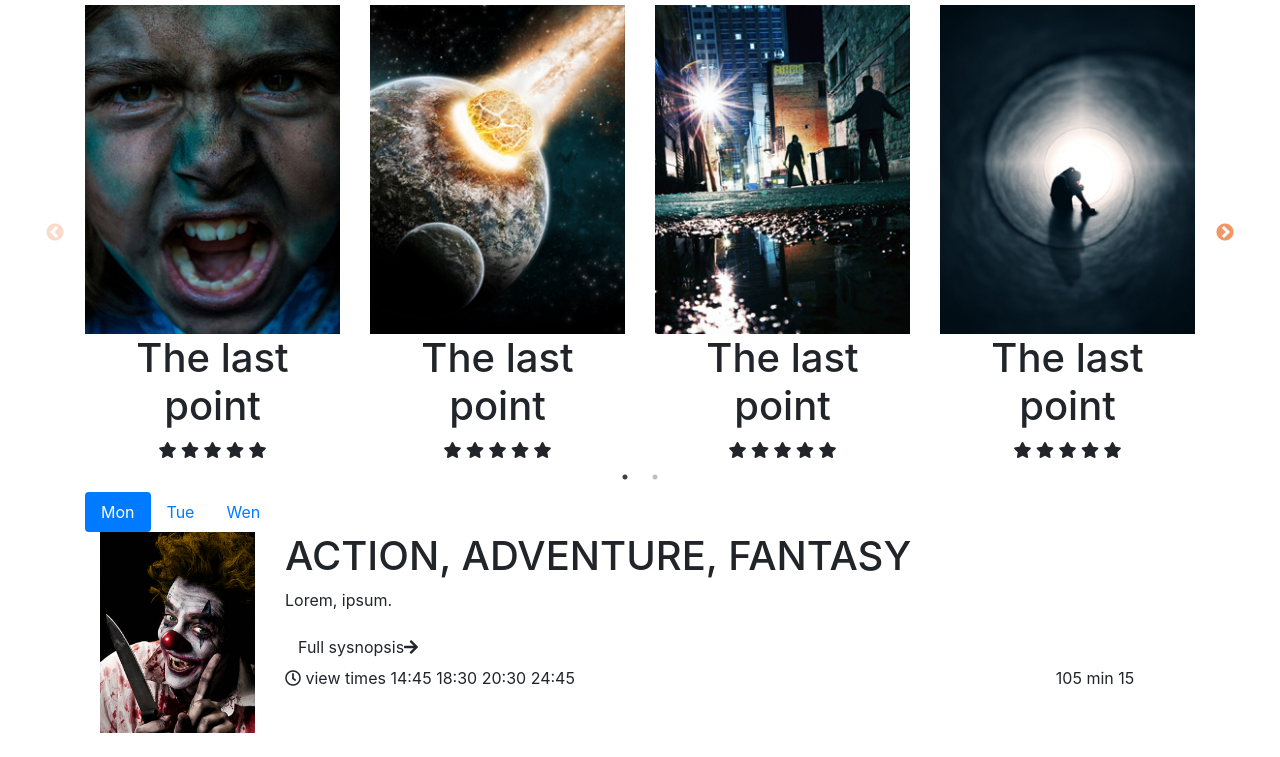
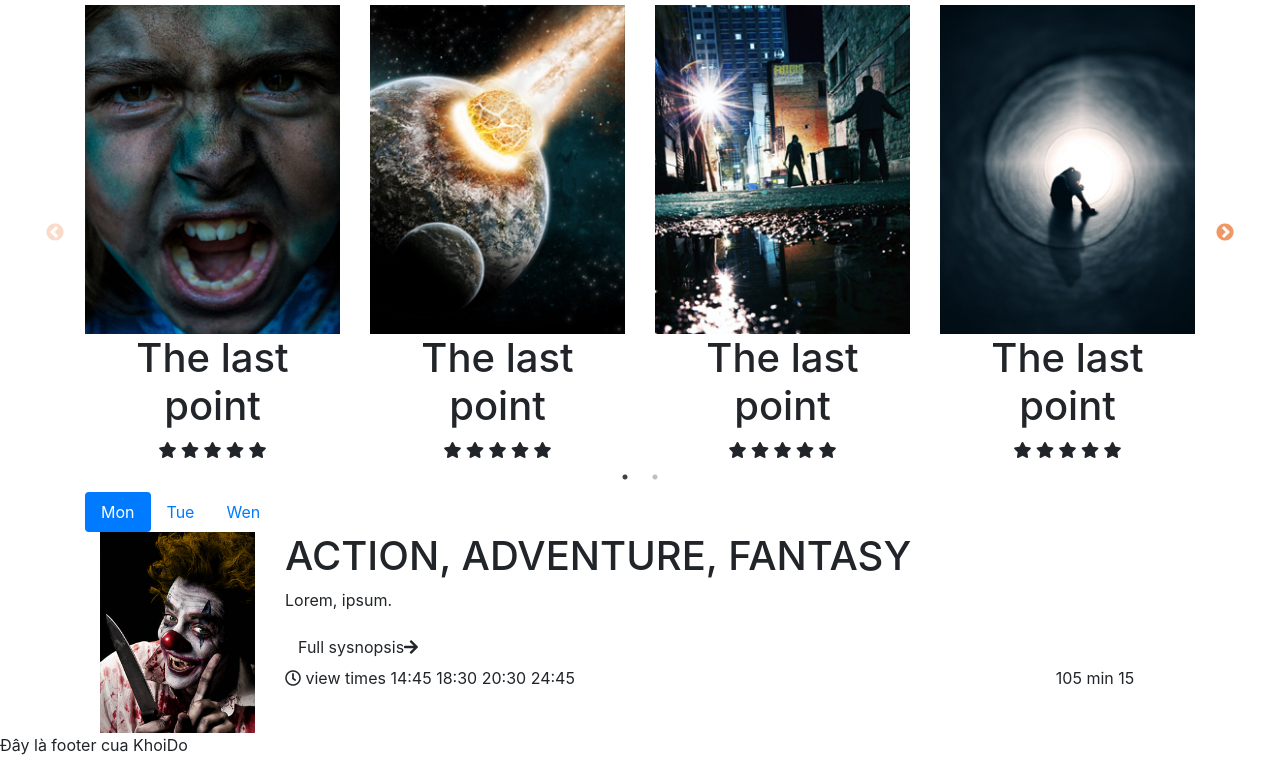
Before and after one commit to khoadtd8035/bc06_movie, a plain HTML site: page index.html in a window 1280 px wide. Shown: the part 762-1519 px from the top of the page. Before the commit the page ends 1495 px from the top, so only its background shows below. Drawn offline with nearby package versions, Linux system fonts and the light colour scheme.

Commit message:
Code cua Khoi Do

```diff
--- a/index.html
+++ b/index.html
@@ -233,6 +233,8 @@
       <div class="tab-pane container fade" id="wen">menu2</div>
     </div>
   </section>
+
+  <footer>Đây là footer cua KhoiDo</footer>
   <!-- Optional JavaScript -->
   <!-- jQuery first, then Popper.js, then Bootstrap JS -->
   <script src="https://code.jquery.com/jquery-3.3.1.min.js"></script>
```
